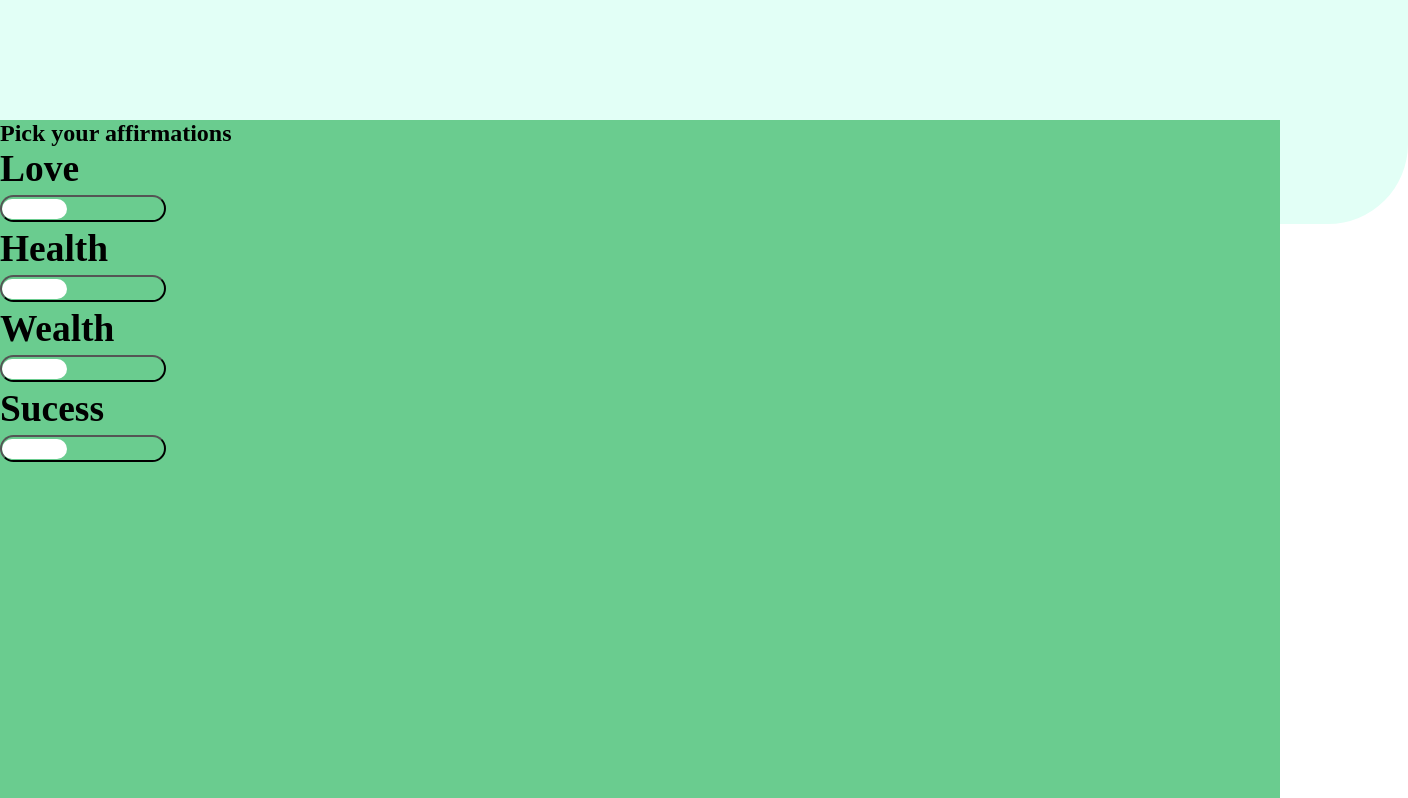
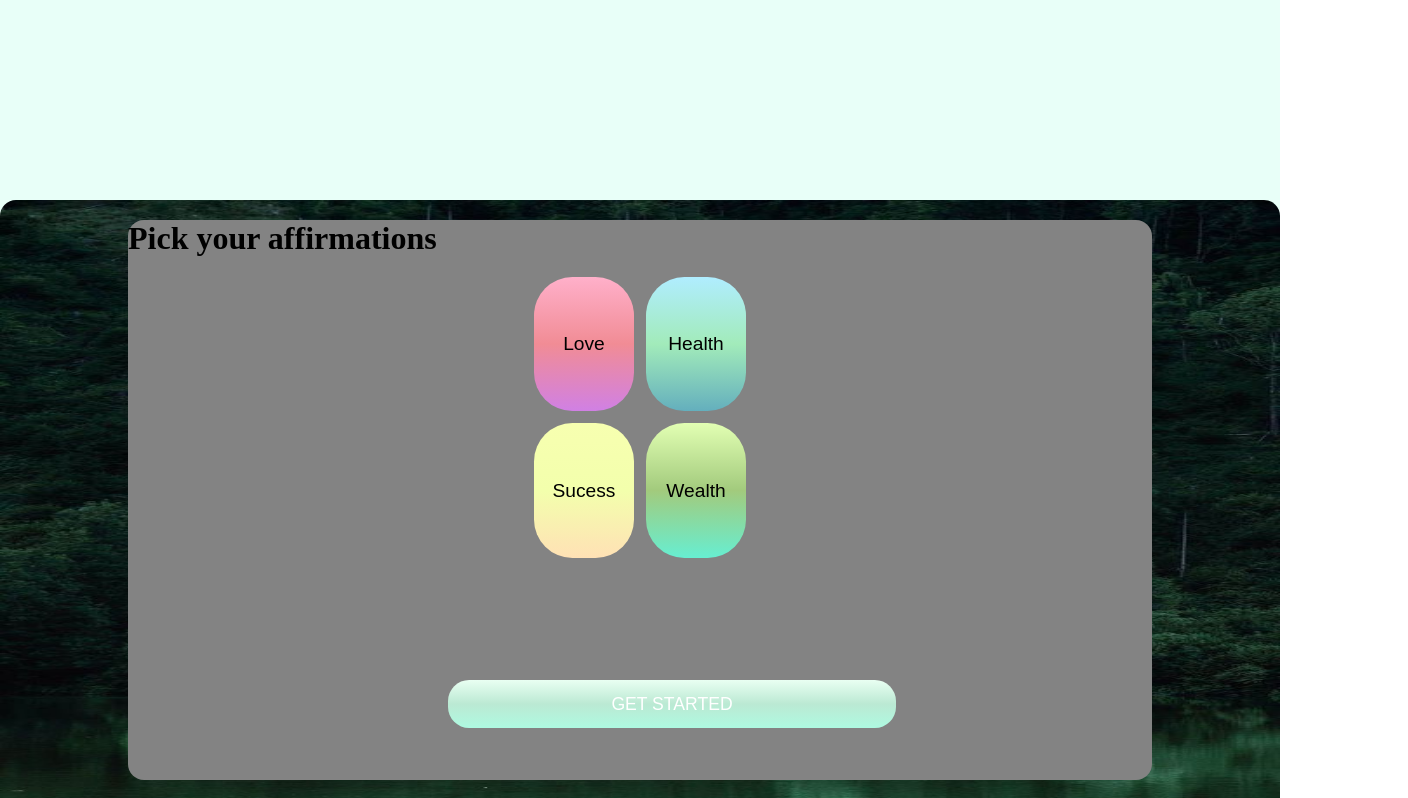
Before and after one commit to JuliaRibeiro1/Affirmations, a plain HTML site: page index.html in a window 1280 px wide. Shown: the part 960-1758 px from the top of the page, 1408 px wide, since content can reach past the window. Drawn offline with Linux system fonts and the light colour scheme.

Commit message:
css incompleto

```diff
--- a/assets/style.css
+++ b/assets/style.css
@@ -1,7 +1,7 @@
 * {
     margin: 0;
     padding: 0;
-    overflow-x: hidden;
+
 }
 body {
     height: 100vh;
@@ -21,7 +21,7 @@ header {
 }
 .intro {
     background-color: white;
-    height: 50%;
+    height: auto;
     width: 80%;
     border-radius: 1em;
     display: flex;
@@ -42,7 +42,6 @@ header {
     width: 30%;
     max-width: 40%;
     height: 6%;
-    background: none;
     font-size: 1.3rem;
     position: absolute;
     top:75%;
@@ -50,64 +49,127 @@ header {
     right: 50%;
     background: linear-gradient(to left,rgb(171, 235, 196),rgb(106, 204, 143),rgb(52, 230, 111));
 }
+.startBtn {
+    cursor: pointer;
+    border: 0;
+    border-radius: 1.2em;
+    width: 35%;
+    max-width: 40%;
+    height: 6%;
+    background:linear-gradient(to left,rgb(255, 255, 255),rgb(212, 241, 219),rgb(203, 219, 210));
+    position: absolute;
+    left: 35%;
+    top:60%;
+    font-size: 1.1rem;
+}
 .transition {
-    background-color: rgb(226, 255, 246);
-    width: 120%;
+    background-color: rgb(232, 255, 248);
+    width: 100%;
     height: 60%;
     position: absolute;
     top:88%;
-    border-radius: 2em;
+    border-radius: 0.4em;
     display: flex;
     justify-content: center;
 }
-.aboutAff {
+/*.aboutAff {
     position: absolute;
-    width: 85%;
-    height: 100%;
+    margin-top: 5px;
+    width: 90%;
+    height: auto;
     max-width: 900px;
+    text-align: center;
+    padding-top: 5px;
+    border: black 0.1em solid;
 
 
 }
+*/
 .aboutAff  h1 {
-    font-size: 2.7rem;
+    font-size: 2.5rem;
 }
 .aboutAff p {
     font-size: 1.3rem;
+
 }
+.pickAffContainer {
+    background-color: rgb(131, 131, 131);
+    margin-top: 0.5em;
+    width: 80%;
+    height: 70%;
+    border-radius: 0.4em;
+}
+
 .pickAff {
-    background-color: rgb(106,204,143);
+    width: 100%;
     height: 100%;
-    width: 100%;
     position: absolute;
-    top:135%;
-}
-.pickAff h2 {
-    font-size: 1.5rem;
-}
-.pickAff div {
-    font-size: 2rem;
+    top:145%;
+    left: 0;
+    border-radius: 0.4em;
+    background: url(tumblr_1013ed85ca1898c793d9b736c24b3e00_ef94f730_1280.jpg);
+    background-size:100% 100%;
+    display: flex;
+    justify-content: center;
+
 
 
 }
+.pickAffContainer h2 {
+    font-size: 2rem;
+}
+.pickAffContainer p {
+    font-size: 1rem;
+}
+.grid-display {
+    margin-top: 0.5em;
+    display: grid;
+    grid-template-columns: repeat(2,100px);
+    grid-column-gap: 0.3em;
+    grid-row-gap: 0.3em;
+    justify-content: center;
 
-.pickAff button {
-    border-radius: 2em;
-    width: 13%;
-    height: 2em;
-    background: none;
-}
-.toggle {
-    border-radius: 4em;
-    background-color: rgb(255, 255, 255);
-    width: 40%;
-    height: 90%;
 }
 
-.submit button {
-    position: absolute;
-    top:170%;
-    width: 40%;
-    height: 10%;
+
+.pickBtn button {
+    border-radius: 2em;
+    width: 100%;
+    height: 7em;
+    border: 0;
+    font-size: 1.2rem;
+    border: none;
+    cursor: pointer;
+}
+#loveBtn {
+    background: linear-gradient(rgb(255, 176, 202),rgb(241, 140, 149),rgb(208, 128, 228))
+}
+#loveBtn:hover {
+    background: linear-gradient(rgb(253, 194, 215),rgb(253, 180, 187),rgb(232, 175, 247));
+    transition: .6s ease-out;
+}
+#healthBtn {
+    background: linear-gradient(rgb(176, 237, 255),rgb(162, 235, 186),rgb(100, 175, 189))
+}
+#healthBtn:hover {
+    background: linear-gradient(rgb(218, 253, 249),rgb(203, 245, 218),rgb(167, 222, 231))
+}
+#sucessBtn {
+    background: linear-gradient(rgb(247, 255, 176),rgb(243, 255, 172),rgb(255, 225, 181))
+}
+#sucessBtn:hover {
+    background: linear-gradient(rgb(250, 255, 208),rgb(241, 252, 184),rgb(252, 231, 200))
+}
+
+#wealthBtn {
+    background: linear-gradient(rgb(226, 255, 179),rgba(185, 255, 120, 0.575),rgb(103, 238, 209))
+}
+#wealthBtn:hover {
+    background: linear-gradient(rgb(232, 255, 195),rgba(205, 255, 159, 0.575),rgb(133, 252, 222))
+}
+
+
+.startBtn {
     color: white;
     background:linear-gradient(rgb(233, 255, 242),rgb(187, 233, 211),rgb(174, 250, 225))
 }
--- a/index.html
+++ b/index.html
@@ -11,7 +11,7 @@
     <header>
         <div class="intro">
             <p class="textIntro">"Whether you think you can or you think you can't, you are right." <br> -Henry Ford </p>
-            <button class="IcanBtn">I can</button>
+            <button class="IcanBtn">I CAN</button>
         </div>
         <div class="transition">
             <div class="aboutAff">
@@ -20,33 +20,35 @@
             </div>
         </div>
             <div class="pickAff">
+                <div class="pickAffContainer">
                     <h2>Pick your affirmations</h2>
-            <div>
-                <h3>Love</h3>
-                <button>
-                    <div class="toggle"></b>
+                    <div class="grid-display">
+                        <div class="pickBtn" >
+                            <button id="loveBtn">
+                                Love
                             </button>
                         </div>
-            <div>
-                <h3>Health</h3>
-                <button>
-                    <div class="toggle"></div>
+                        <div class="pickBtn">
+                            <button id="healthBtn">
+                                Health
                             </button>
                         </div>
-            <div>
-                <h3>Wealth</h3>
-                <button>
-                    <div class="toggle"></div>
+                        <div class="pickBtn">
+                            <button id="sucessBtn">
+                                Sucess
                             </button>
                         </div>
-            <div>
-                <h3>Sucess</h3>
-                <button>
-                    <div class="toggle"></div>
+                        <div class="pickBtn">
+                            <button id="wealthBtn">
+                                Wealth
                             </button>
                         </div>
                     </div>
+                    <button class="startBtn">GET STARTED</button>
                     </div>
+                </div>
+            </div>
+
     </header>
 
 
```
Also changed, not shown: assets/3db44b346205d862f48bba33fc1fea2e.jpg (added), assets/5e50b67e34612a3393a5da5448594b72.jpg (added), assets/6ac4f38d7a56b185e0dac478dd0b9731.jpg (added), assets/6f4a8ba110e874e429ff60c7bcc16bcc.jpg (added), assets/750b2e93b50af6359b5bddceb2a9646d--green-posts.jpg (added), assets/c431c21626dcc331c308ee4a9bd97a07.jpg (added), assets/dc4643fe2909d60c878d8414b0341e48.jpg (added), assets/dcf759c3a4f24d436363ddf3875aa5b7.jpg (added), assets/images.jfif (added), assets/leaf-tumblr-dark-green-leaves-plant-veins-tree-vegetation-transparent-png-469249.png (added), assets/original.jpg (added), assets/tumblr_1013ed85ca1898c793d9b736c24b3e00_ef94f730_1280.jpg (added). Lines whose indentation alone changed are shown as unchanged.
